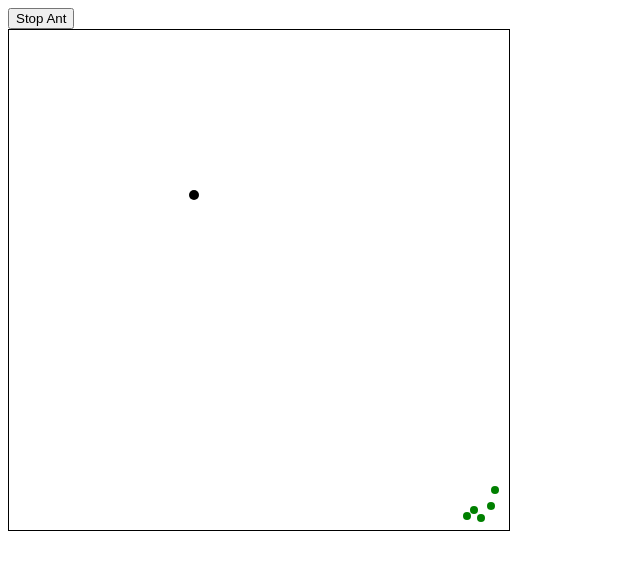
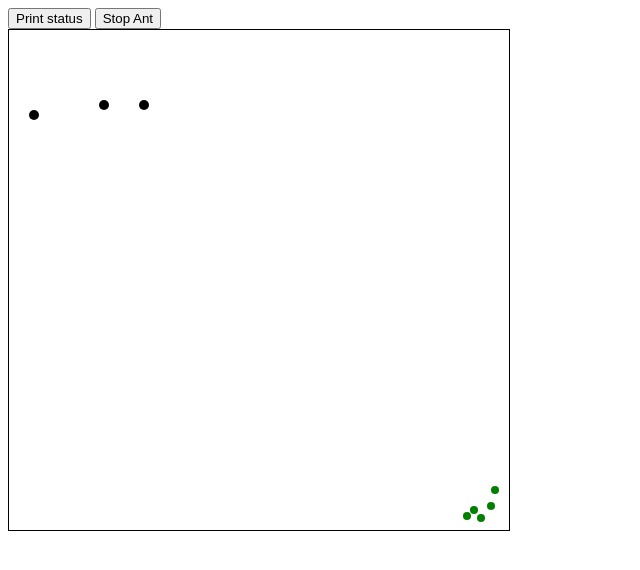
Before and after one commit to nicosocoro/ant-simulator, a plain HTML site: page index.html in a window 1280 px wide. Shown: the whole page, without its empty margins (0-640 px from the left). Drawn offline with Linux system fonts and the light colour scheme.

Commit message:
Spawn multiple ants

```diff
--- a/index.html
+++ b/index.html
@@ -21,6 +21,7 @@
 
 <body>
     <div>
+        <button onclick="printStatus()">Print status</button>
         <button onclick="stop()">Stop Ant</button>
     </div>
     <div id="map"></div>
@@ -28,10 +29,19 @@
 <script>
     const mapWidth = 500;
     const mapHeight = 500;
+    const antAmount = 3;
     const foodAmount = 5;
     const timeBetweenMovesMs = 100;
     let runnning = true;
     const foodPositions = [];
+    const ants = [];
+
+    function printStatus() {
+        console.log("Ants status:");
+        for (const ant of ants) {
+            console.log(ant);
+        }
+    }
 
     function sleep(ms) {
         return new Promise(resolve => setTimeout(resolve, ms));
@@ -43,13 +53,20 @@
         return Math.sqrt(dx * dx + dy * dy) <= threshold;
     }
 
-    function spawnAnt() {
-        const ant = document.createElement("div");
-        ant.id = "ant";
-        ant.className = "ant";
-        ant.style.left = "10px";
-        ant.style.top = "10px";
-        document.getElementById("map").appendChild(ant);
+    function spawnAnts() {
+        let antSpawned = 0;
+        while (antSpawned < antAmount) {
+            const ant = { id: "ant-" + antSpawned, x: 10, y: 10, hasFood: false };
+            ants.push(ant);
+
+            const antInDom = document.createElement("div");
+            antInDom.id = ant.id;
+            antInDom.className = "ant";
+            antInDom.style.left = ant.x + "px";
+            antInDom.style.top = ant.y + "px";
+            document.getElementById("map").appendChild(antInDom);
+            antSpawned++;
+        }
     }
 
     function spawnFood() {
@@ -96,27 +113,28 @@
         runnning = false;
     }
 
-    async function moveAntRepeatedly() {
-        const ant = document.getElementById("ant");
-        let x = 10;
-        let y = 10;
+    async function moveAntRepeatedly(antId) {
         while (runnning) {
-            const newX = x + (10 * getRandomDirection());
-            const newY = y + (10 * getRandomDirection());
-            if (newX < 0 || newX > mapWidth - 10 || newY < 0 || newY > mapHeight - 10) {
-                continue;
+            for (const ant of ants) {
+                const newX = ant.x + (10 * getRandomDirection());
+                const newY = ant.y + (10 * getRandomDirection());
+                if (newX < 0 || newX > mapWidth - 10 || newY < 0 || newY > mapHeight - 10) {
+                    continue;
+                }
+
+                ant.x = newX;
+                ant.y = newY;
+
+                const antInDom = document.getElementById(ant.id);
+                antInDom.style.left = ant.x + "px";
+                antInDom.style.top = ant.y + "px";
+                await sleep(timeBetweenMovesMs);
             }
-
-            x = newX;
-            y = newY;
-            ant.style.left = x + "px";
-            ant.style.top = y + "px";
-            await sleep(timeBetweenMovesMs);
         }
     }
 
     drawMap();
-    spawnAnt();
+    spawnAnts();
     spawnFood();
     moveAntRepeatedly();
 </script>
```
